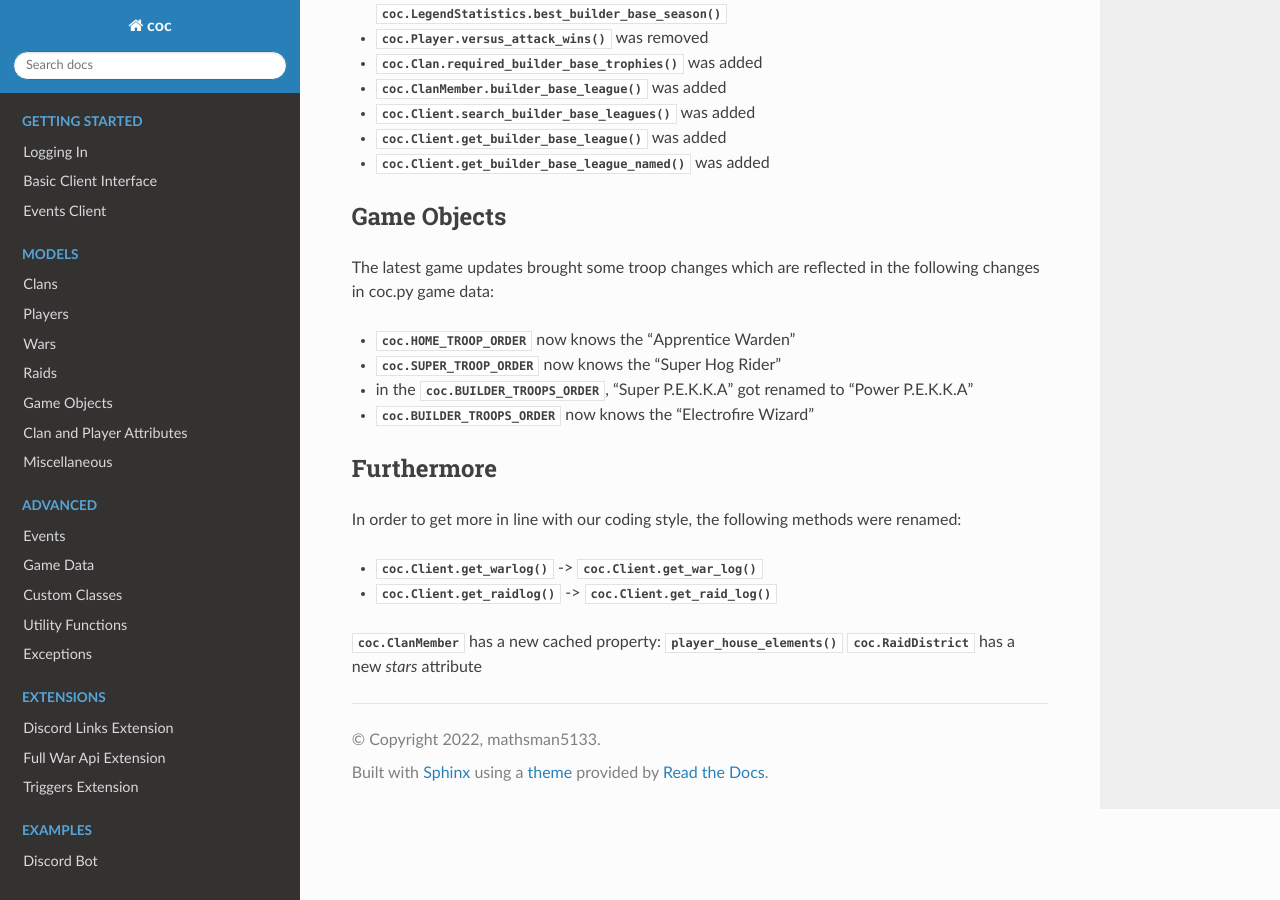
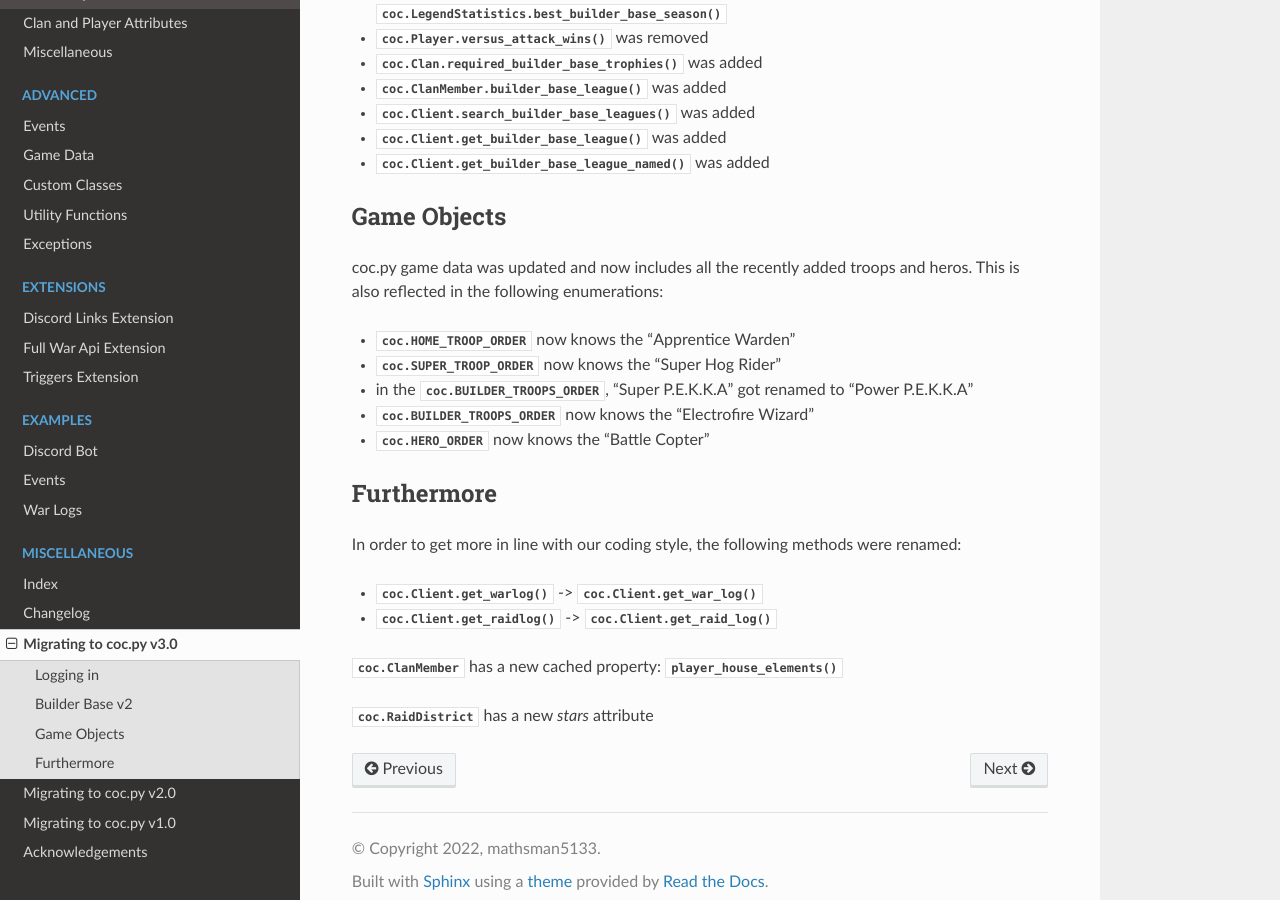
Before and after one commit to mathsman5133/coc.py, a Sphinx documentation site: the page built from docs/miscellaneous/migrating_to_v3.rst, in a window 1280 px wide and 900 px high, scrolled down 813 px. Built offline with Sphinx 7.4.7 and the Read the Docs theme 2.0.0, drawn with Linux system fonts in a browser that asks for light colours.

Commit message:
improve migration guide and include it in the docs

```diff
--- a/docs/index.rst
+++ b/docs/index.rst
@@ -64,6 +64,7 @@ coc.py: A Clash of Clans API Wrapper
 
    miscellaneous/index
    miscellaneous/changelog
+   miscellaneous/migrating_to_v3
    miscellaneous/migrating_to_v2
    miscellaneous/migrating_to_v1
    miscellaneous/acknowledgements
--- a/docs/miscellaneous/migrating_to_v3.rst
+++ b/docs/miscellaneous/migrating_to_v3.rst
@@ -41,12 +41,14 @@ but there were some additions and a removal as well:
 Game Objects
 ------------
 
-The latest game updates brought some troop changes which are reflected in the following changes in coc.py game data:
+coc.py game data was updated and now includes all the recently added troops and heros.
+This is also reflected in the following enumerations:
 
 - :class:`coc.HOME_TROOP_ORDER` now knows the "Apprentice Warden"
 - :class:`coc.SUPER_TROOP_ORDER` now knows the "Super Hog Rider"
 - in the :class:`coc.BUILDER_TROOPS_ORDER`, "Super P.E.K.K.A" got renamed to "Power P.E.K.K.A"
 - :class:`coc.BUILDER_TROOPS_ORDER` now knows the "Electrofire Wizard"
+- :class:`coc.HERO_ORDER` now knows the "Battle Copter"
 
 Furthermore
 -----------
@@ -57,4 +59,5 @@ In order to get more in line with our coding style, the following methods were r
 - :func:`coc.Client.get_raidlog` -> :func:`coc.Client.get_raid_log`
 
 :class:`coc.ClanMember` has a new cached property: :func:`player_house_elements`
+
 :class:`coc.RaidDistrict` has a new `stars` attribute
```
